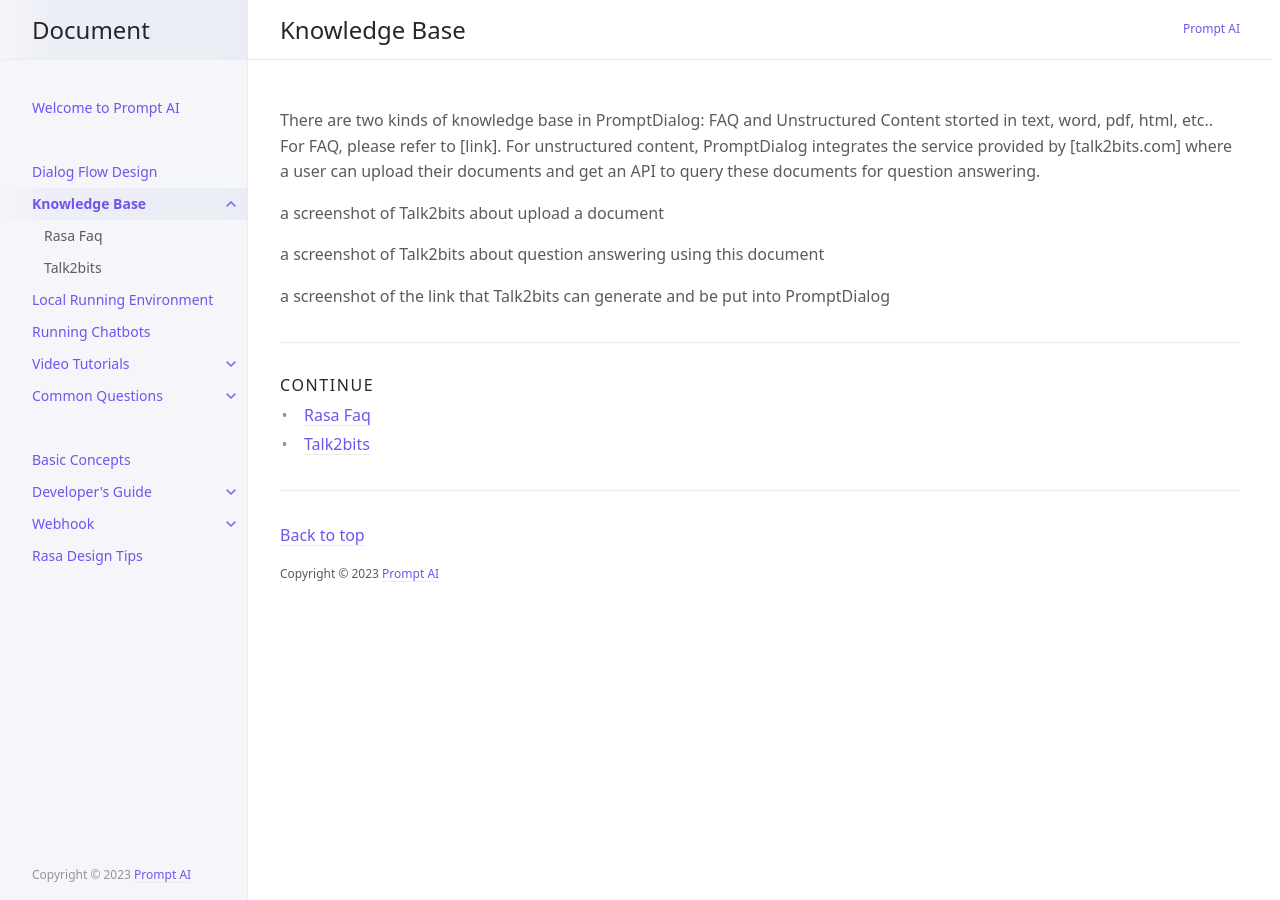
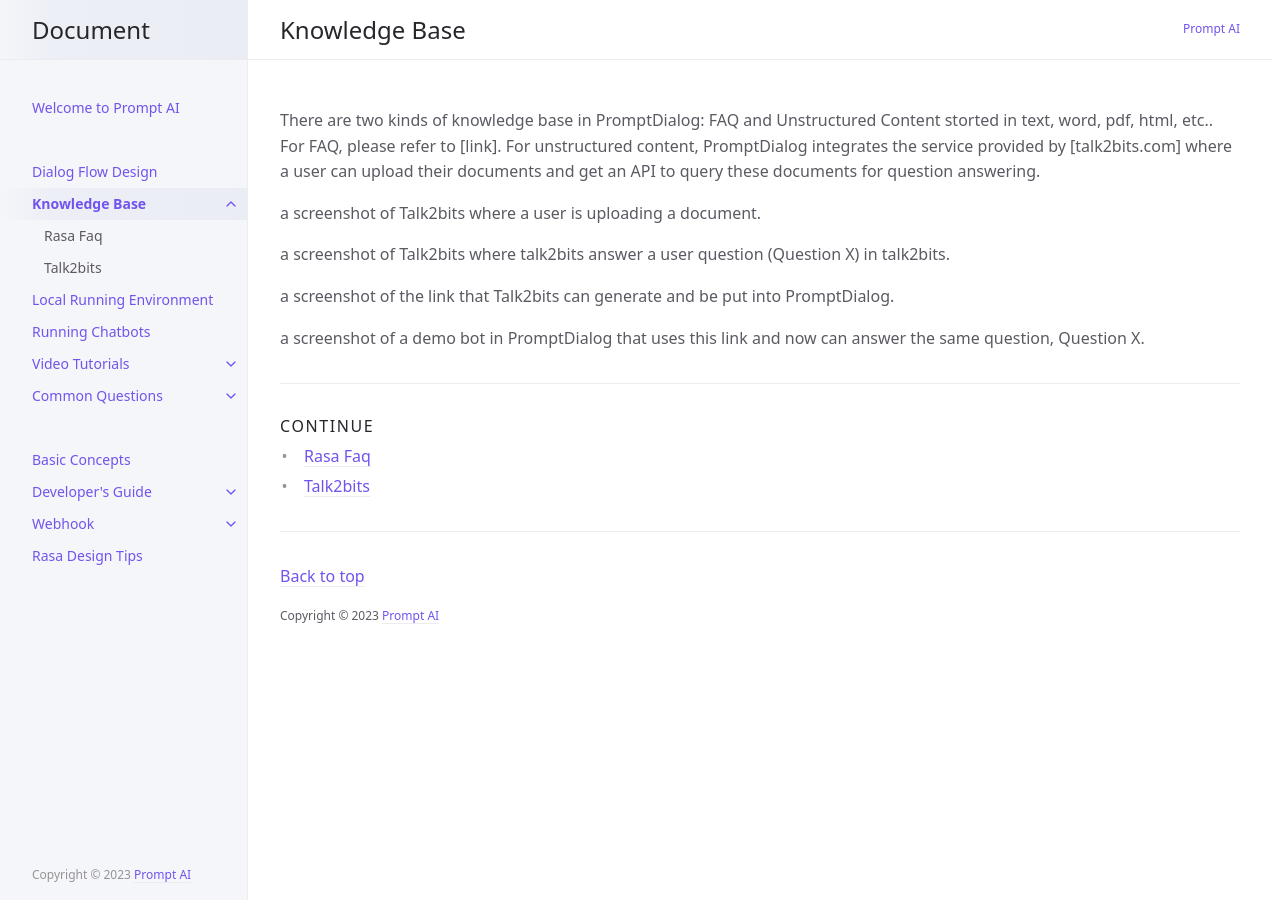
Before and after one commit to PromptAI/promptdialog, a Jekyll site: the page built from docs/knowledge_base/index.md, in a window 1280 px wide. Built offline with Jekyll 4.4.1, drawn with Linux system fonts in a browser that asks for light colours.

Commit message:
Update index.md

```diff
--- a/docs/knowledge_base/index.md
+++ b/docs/knowledge_base/index.md
@@ -6,8 +6,10 @@ has_children: true
 ---
 There are two kinds of knowledge base in PromptDialog: FAQ and Unstructured Content storted in text, word, pdf, html, etc.. For FAQ, please refer to [link]. For unstructured content, PromptDialog integrates the service provided by [talk2bits.com] where a user can upload their documents and get an API to query these documents for question answering.
 
-a screenshot of Talk2bits about upload a document
+a screenshot of Talk2bits where a user is uploading a document.
 
-a screenshot of Talk2bits about question answering using this document
+a screenshot of Talk2bits where talk2bits answer a user question (Question X) in talk2bits.
 
-a screenshot of the link that Talk2bits can generate and be put into PromptDialog
+a screenshot of the link that Talk2bits can generate and be put into PromptDialog.
+
+a screenshot of a demo bot in PromptDialog that uses this link and now can answer the same question, Question X.
```
